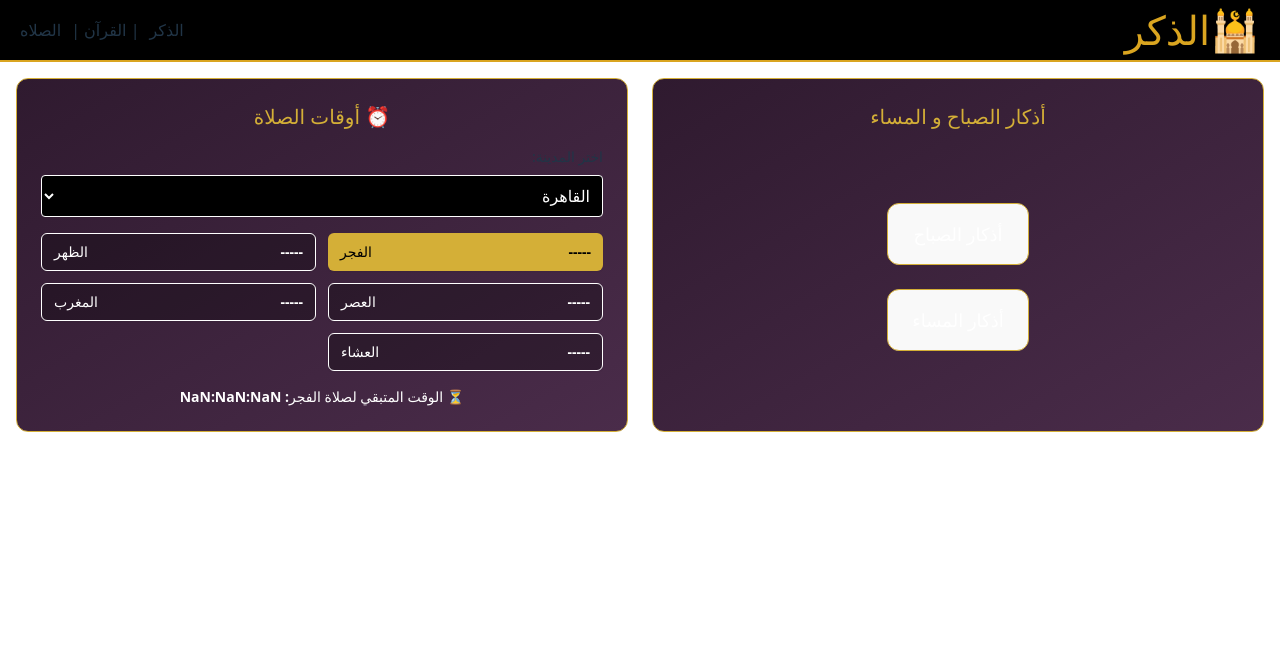
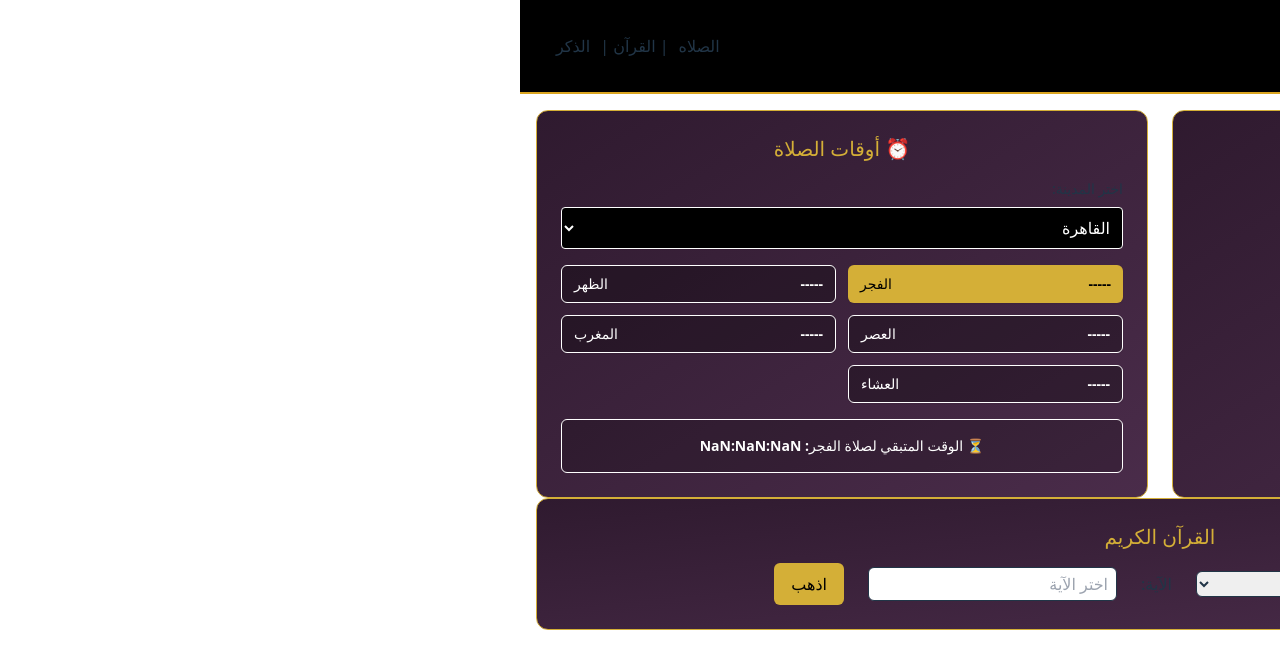
Before and after one commit to IslamicWays/Zikrify, a React (Vite) app: page / in a window 1280 px wide. Shown: the top 668 px of the page. Built offline with nearby package versions, Linux system fonts and the light colour scheme.

Commit message:
proto Quran widget

```diff
--- a/index.html
+++ b/index.html
@@ -1,5 +1,5 @@
 <!doctype html>
-<html lang="en">
+<html lang="ar" dir="rtl">
   <head>
     <meta charset="UTF-8" />
     <link rel="icon" type="image/svg+xml" href="/6565365.png" />
--- a/src/App.tsx
+++ b/src/App.tsx
@@ -1,6 +1,7 @@
 import Header from "./components/Header/Header";
 import PrayerTimes from "./components/PrayerTimes/PrayerTimes";
 import Azkar from "./components/Azkar/Azkar";
+import QuranWidget from "./components/QuranWidget/QuranWidget";
 
 const App = () => {
   return (
@@ -12,12 +13,13 @@ const App = () => {
       <main className="flex-1 w-full px-4 py-4">
         <div className="flex flex-col md:flex-row w-full gap-6 items-stretch">
           <div className="w-full md:w-1/2 flex">
+            <Azkar />
+          </div>
+          <div className="w-full md:w-1/2 flex">
             <PrayerTimes />
           </div>
-                    <div className="w-full md:w-1/2 flex">
-                        <Azkar />
         </div>
-                </div>
+        <QuranWidget></QuranWidget>
       </main>
 
       {/* Footer */}
--- a/src/components/Header/Header.module.css
+++ b/src/components/Header/Header.module.css
@@ -27,9 +27,10 @@ HINTS:
 .header {
     display: flex;
     justify-content: space-between; /* Center items vertically */
-    flex-direction: row-reverse;
+    flex-direction: row;
     background-color: black;
     border-bottom: 2px solid goldenrod;
+    padding: 16px;
     /* Add display, padding, background, etc. */
 }
 /* Your header styles */
--- a/src/components/PrayerTimes/PrayerTimes.tsx
+++ b/src/components/PrayerTimes/PrayerTimes.tsx
@@ -150,7 +150,10 @@ const PrayerTimes: React.FC = () => {
         dir="rtl"
       >
         <div className="mb-4">
-                <label htmlFor="city" className="block text-lightGray text-sm mb-2 text-right">
+          <label
+            htmlFor="city"
+            className="block text-lightGray text-sm mb-2 text-right"
+          >
             اختر المدينة:
           </label>
           <select
@@ -187,7 +190,7 @@ const PrayerTimes: React.FC = () => {
         </ul>
 
         {nextPrayer && (
-                <div className="mt-4 text-center text-white font-bold text-sm">
+          <div className="px-4 py-4 mt-4 text-center text-white font-bold text-sm bg-black/20 rounded-md border border-lightGray/30">
             ⏳ الوقت المتبقي لصلاة {nextPrayer.name}: {countdown}
           </div>
         )}
--- a/src/components/QuranWidget/QuranWidget.module.css
+++ b/src/components/QuranWidget/QuranWidget.module.css
@@ -23,6 +23,10 @@ HINTS:
 - Use Islamic color palette
 - Consider dark mode support
 */
+input::placeholder {
+    text-align: center;
+}
+
 
 /* TODO: Style widget container */
 .quran-widget {
--- a/src/components/QuranWidget/QuranWidget.tsx
+++ b/src/components/QuranWidget/QuranWidget.tsx
@@ -1,51 +1,42 @@
-// QuranWidget.js - Display Quran verses and navigation
-// PSEUDO CODE & LEARNING HINTS:
+import CustomCard from "../../utils/Card/CustomCard";
+import styles from "./QuranWidget.module.css";
+const QuranWidget = () => {
+  return (
+    <CustomCard header="القرآن الكريم" className="w-full flex flex-col">
+      <form
+        id="quranForm"
+        className="flex-1 flex flex-row gap-6 items-center justify-center"
+      >
+        {/* Dropdown */}
+        <label htmlFor="dropdown">Select Surah:</label>
+        <select
+          id="dropdown"
+          name="dropdown"
+          className="rounded-md border"
+          required
+        >
+          <option value="">-- Please choose --</option>
+          <option value="option1">Options to be implemented</option>
+        </select>
+        {/* Username input */}
+        <label htmlFor="username"> الآية:</label>
+        <input
+          type="text"
+          id="username"
+          name="username"
+          placeholder="اختر الآية"
+          className="rounded-md border px-2 py-1 ${styles.input}"
+        />
+        {/* Button */}
+        <button
+          type="submit"
+          className="px-4 py-2 bg-[#d4af37] rounded-md text-black"
+        >
+          اذهب
+        </button>
+      </form>
+    </CustomCard>
+  );
+};
 
-/*
-COMPONENT PURPOSE:
-- Display current Quran verse (Arabic + translation)
-- Navigate between verses/surahs
-- Show surah information
-- Random verse feature
-- Bookmark verses
-
-REACT CONCEPTS TO LEARN:
-- useState for current verse, surah data
-- useEffect for loading verse data
-- Event handlers for navigation
-- Local storage for bookmarks
-- API integration for Quran data
-- Component composition
-
-PSEUDO CODE STRUCTURE:
-1. Import React hooks and Quran data
-2. Create QuranWidget functional component
-3. Set up state for current verse, surah, loading
-4. Add functions for:
-   - Next/previous verse navigation
-   - Random verse selection
-   - Bookmark toggle
-5. Return JSX with:
-   - Arabic text display
-   - Translation display
-   - Navigation controls
-   - Surah information
-   - Bookmark button
-
-HINTS:
-- Use Quran API or local JSON data
-- Handle Arabic text direction (RTL)
-- Add loading states for better UX
-- Consider verse audio playback
-- Use localStorage for bookmarks
-*/
-
-// TODO: Import React, hooks, and data
-// TODO: Create QuranWidget functional component
-// TODO: Add state for verse, surah, bookmarks
-// TODO: Add navigation functions
-// TODO: Add bookmark functionality
-// TODO: Return JSX with verse display and controls
-// TODO: Export component
-
-//export default QuranWidget;
+export default QuranWidget;
--- a/src/utils/Card/CustomCard.tsx
+++ b/src/utils/Card/CustomCard.tsx
@@ -9,7 +9,14 @@ type Props = {
   children?: React.ReactNode;
 } & React.HTMLAttributes<HTMLDivElement>;
 
-const CustomCard = ({header, children, className, headerClassName, bodyClassName, ...props}: Props) => {
+const CustomCard = ({
+  header,
+  children,
+  className,
+  headerClassName,
+  bodyClassName,
+  ...props
+}: Props) => {
   return (
     <div
       className={clsx(
@@ -21,7 +28,16 @@ const CustomCard = ({header, children, className, headerClassName, bodyClassName
       )}
       {...props}
     >
-            {header && <h2 className={clsx("text-xl font-semibold mb-3 text-[#d4af37]", headerClassName)}>{header}</h2>}
+      {header && (
+        <h2
+          className={clsx(
+            "text-center text-xl font-semibold mb-3 text-[#d4af37]",
+            headerClassName
+          )}
+        >
+          {header}
+        </h2>
+      )}
 
       {children && <div className={bodyClassName}>{children}</div>}
     </div>
```
Also changed, not shown: 1 other file (tests, documents, lock files or other folders). Lines whose indentation alone changed are shown as unchanged.
